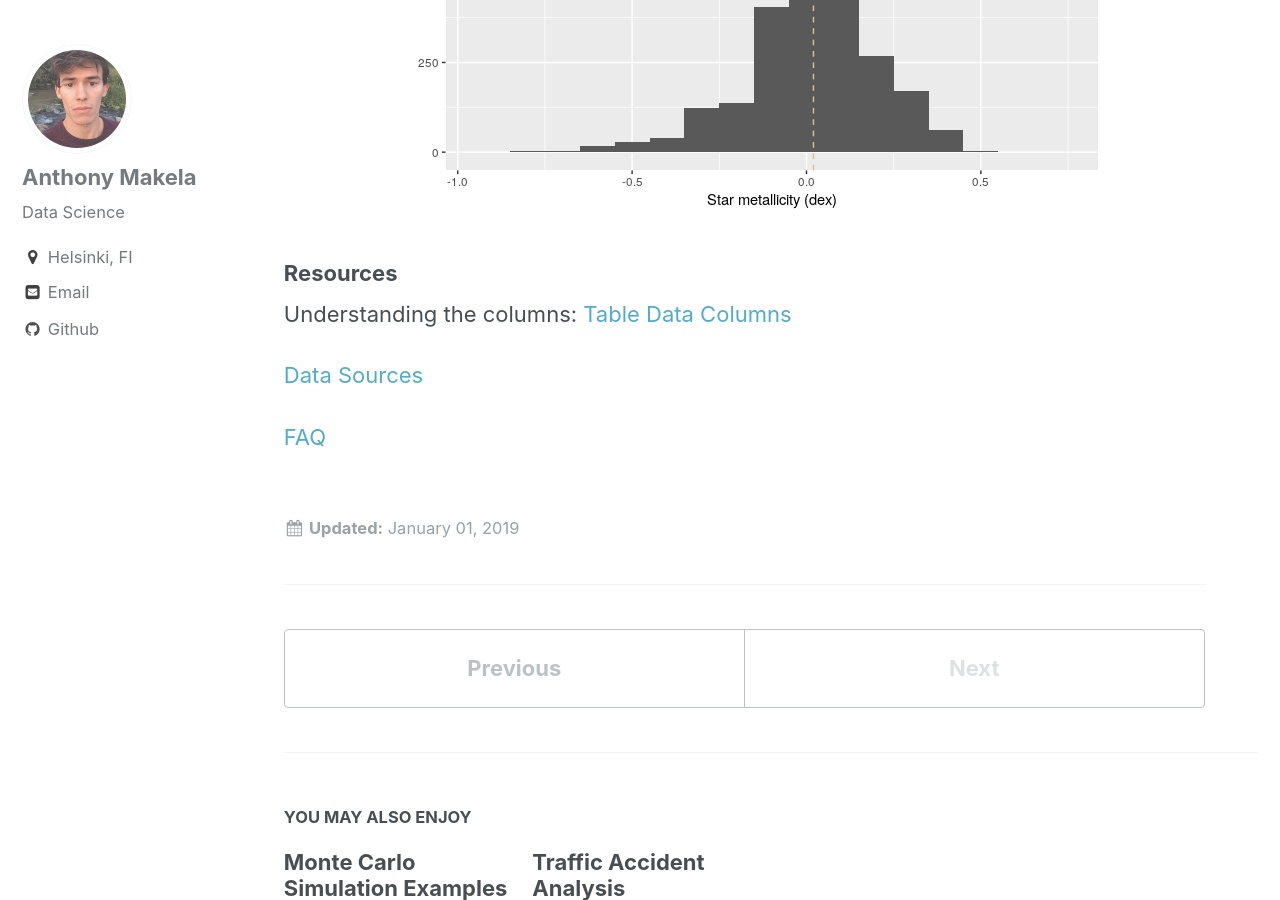
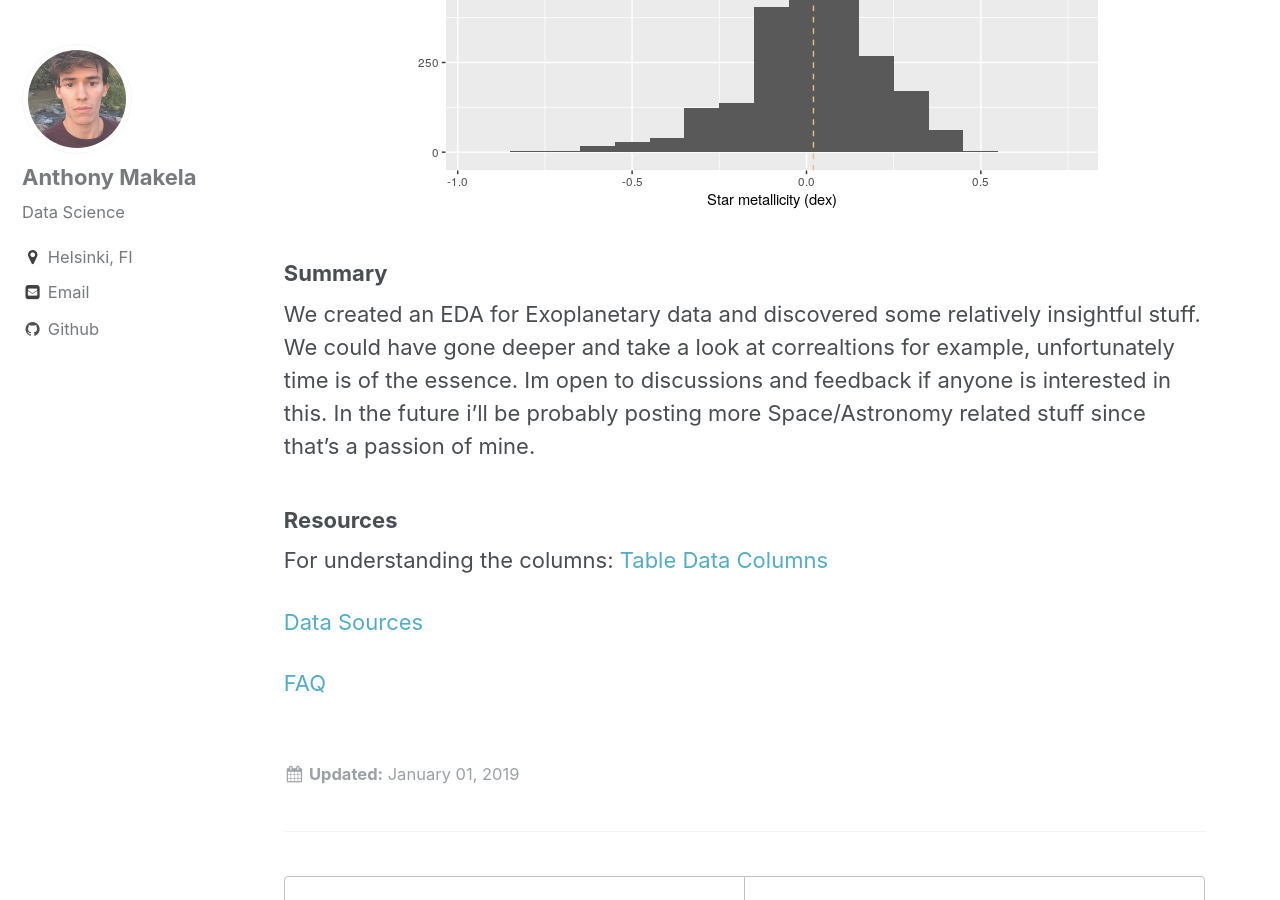
Before and after one commit to anthonymakela/anthonymakela.github.io, a Jekyll site: the page built from _posts/2019-01-01-Analysis-On-Exoplanets.md, in a window 1280 px wide and 900 px high, scrolled down 21491 px. Built offline with Jekyll 4.4.1, drawn with Linux system fonts in a browser that asks for light colours; nearby versions of some CDN libraries; formulas are drawn with MathJax 3.

Commit message:
Exoplanets

```diff
--- a/_posts/2019-01-01-Analysis-On-Exoplanets.md
+++ b/_posts/2019-01-01-Analysis-On-Exoplanets.md
@@ -506,9 +506,12 @@
 
 </div>
 
+### Summary
+We created an EDA for Exoplanetary data and discovered some relatively insightful stuff. We could have gone deeper and take a look at correaltions for example, unfortunately time is of the essence. Im open to discussions and feedback if anyone is interested in this. In the future i'll be probably posting more Space/Astronomy related stuff since that's a passion of mine.
+
 ### Resources
 
-Understanding the columns:
+For understanding the columns:
 [Table Data Columns](https://exoplanetarchive.ipac.caltech.edu/docs/API_exoplanet_columns.html)
 
 [Data Sources](https://exoplanetarchive.ipac.caltech.edu/docs/data.html)
```
